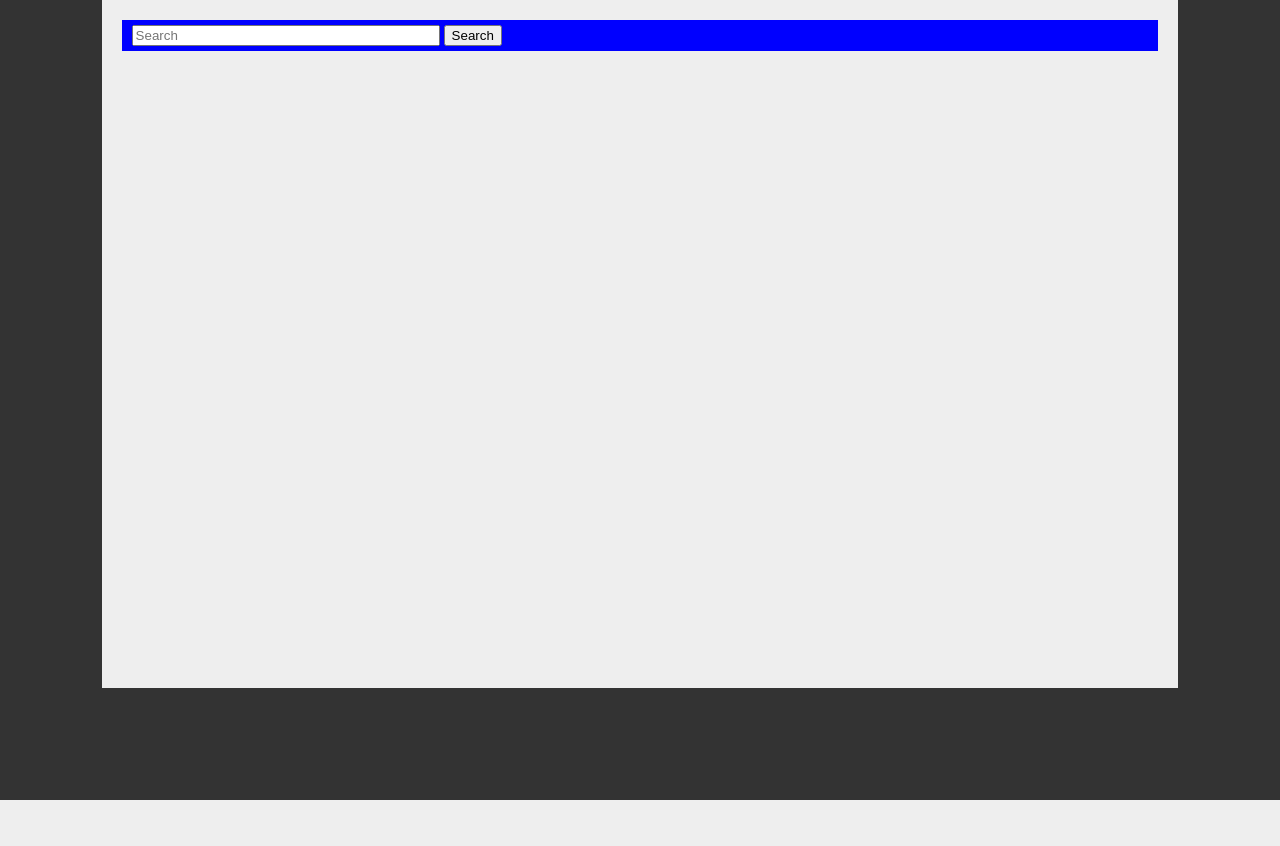
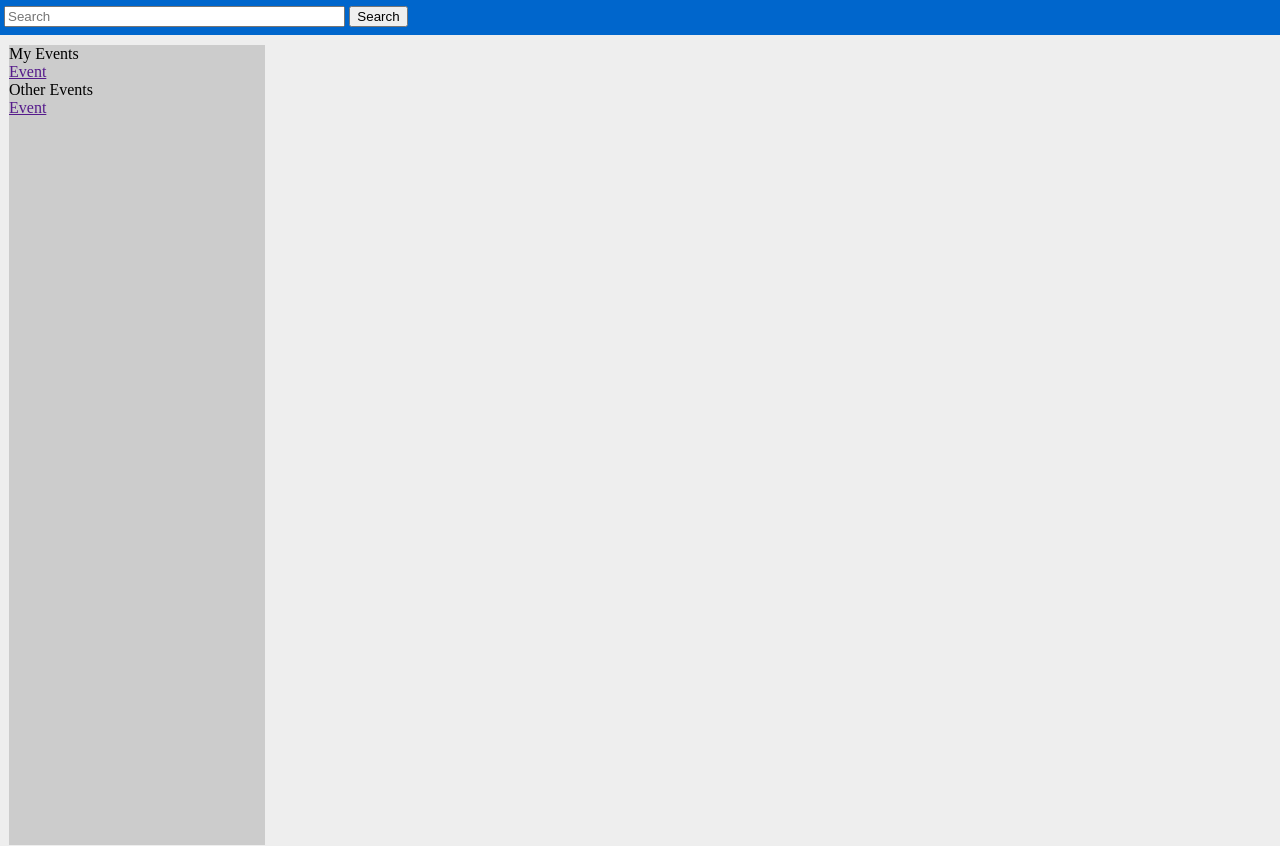
Before and after one commit to 444Duarte/LTW-Proj1, a PHP site: page /events.php in a window 1280 px wide. Before the commit the page ends 800 px from the top, so only its background shows below. Run offline with PHP 8.4, Linux system fonts and the light colour scheme.

Commit message:
EVENTS-Added left bar

```diff
--- a/css/events.css
+++ b/css/events.css
@@ -1,15 +1,36 @@
-.top-bar{
-	width: 100%;
-	height: 31px;
-
-	background-color: blue;
+html{
+	overflow: scroll;
 }
 
-#search{
-	padding-top: 5px;
-	padding-left: 10px;
+html,body{
+	width: 100%;
+	margin: 0;
+	height: 100%;
+	background-color: #eeeeee;
+}
+
+.top-bar{
+	height: 2em;
+	background-color: #0066CC;
+	padding: 0.1em 0.25em;
+	vertical-align: middle;
+	border-bottom: groove 1px #eeeeee;
+}
+
+.top-bar form{
+	height: 100%;
+	padding: 0.3em 0em;
 }
 
 #search-bar{
-	width: 300px;
+	width: 25em;
 }
+
+.left-bar{
+	width: 20%;
+	height: 100%;
+	margin: 0.5em;
+	float: left;
+	background-color: #cccccc;
+    border: groove 1px #eeeeee;
+}
--- a/events.php
+++ b/events.php
@@ -6,19 +6,29 @@
 	<script src="dist/sweetalert.min.js"></script>
 	<link rel="stylesheet" type="text/css" href="dist/sweetalert.css">
 	<link rel="stylesheet" href="css/events.css">
-	<link rel="stylesheet" href="css/style.css">
 
 </head>
 <body>
 	<div class="top-bar">
-		<form id="search">
+		<form>
 			<input id="search-bar" type="text" name="search" required="optional" placeholder="Search"/>
 			<input id="searchButton" type="button" value="Search"/>
 		</form>
 	</div>
 
 	<div class="left-bar">
+		<div>
+			My Events
+			<br>
+			<a href="">Event</a>
+		</div>
+		<div>
+			Other Events
+			<br>
+			<a href="">Event</a>
+		</div>
 
 	</div>
+
 </body>
 </html>
```
